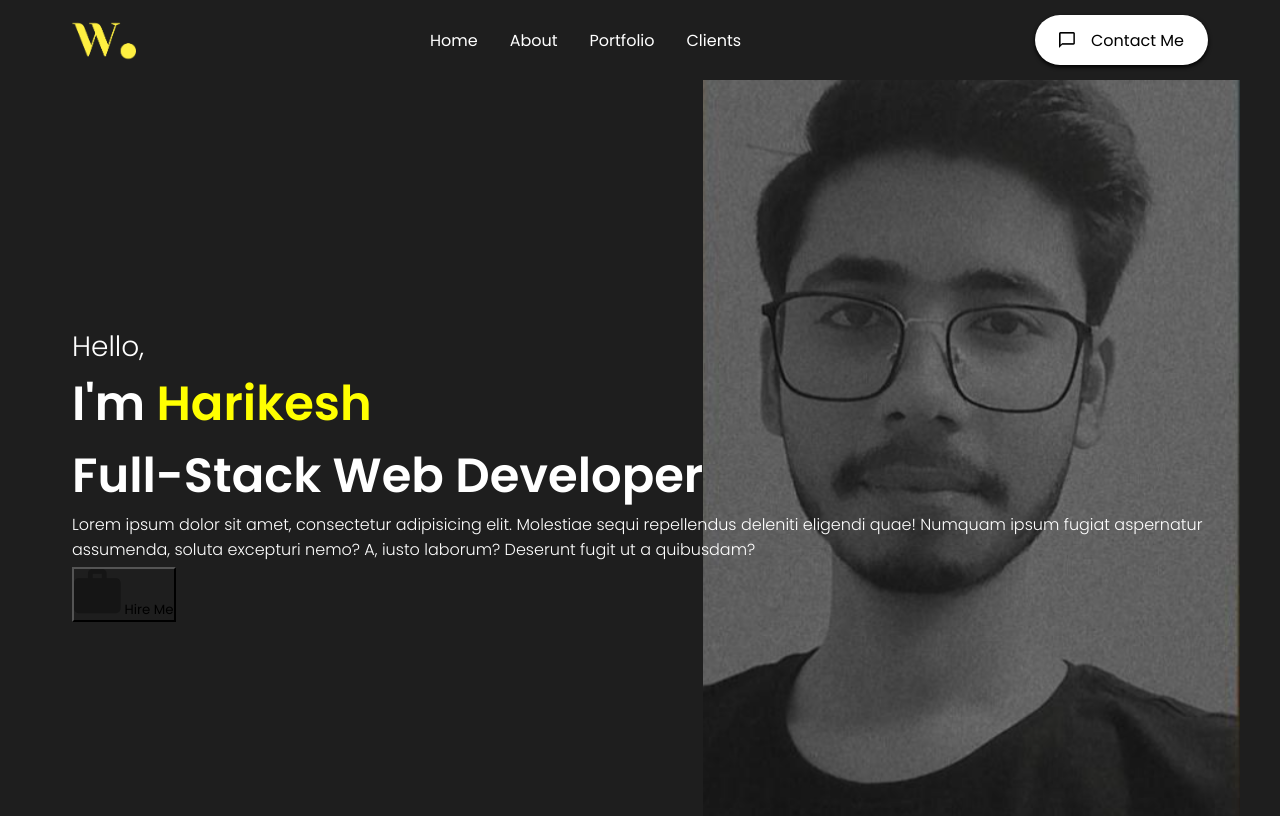
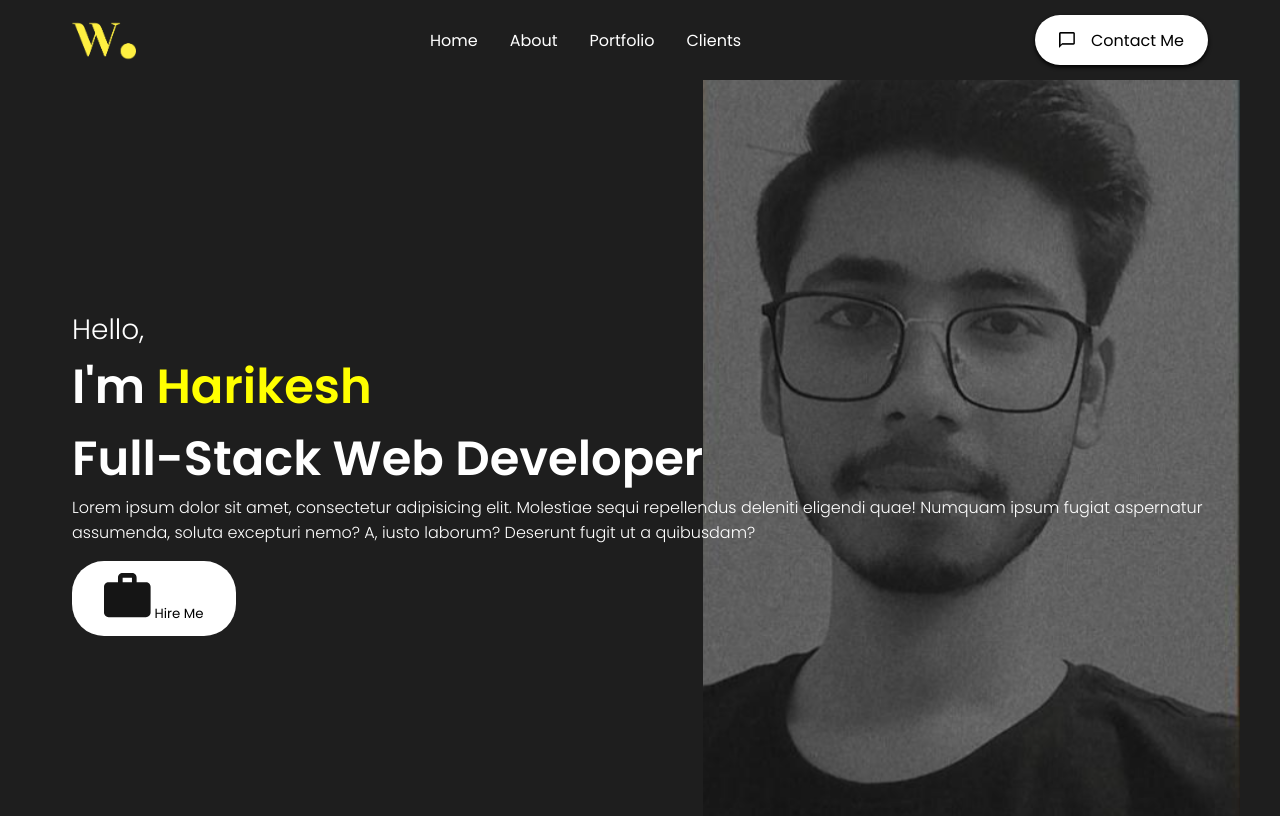
Before and after one commit to Harikesh-14/Portfolio, a React (Create React App) app: page / in a window 1280 px wide. Built offline with nearby package versions, Linux system fonts and the light colour scheme.

Commit message:
Did some minor change in the Intro

```diff
--- a/src/components/Intro/Intro.css
+++ b/src/components/Intro/Intro.css
@@ -40,3 +40,11 @@
     font-size: medium;
     font-weight: 100;
 }
+
+.btn {
+    background-color: white;
+    margin: 1rem 0;
+    padding: 0.75rem 2rem;
+    border: none;
+    border-radius: 2rem;
+}
```
